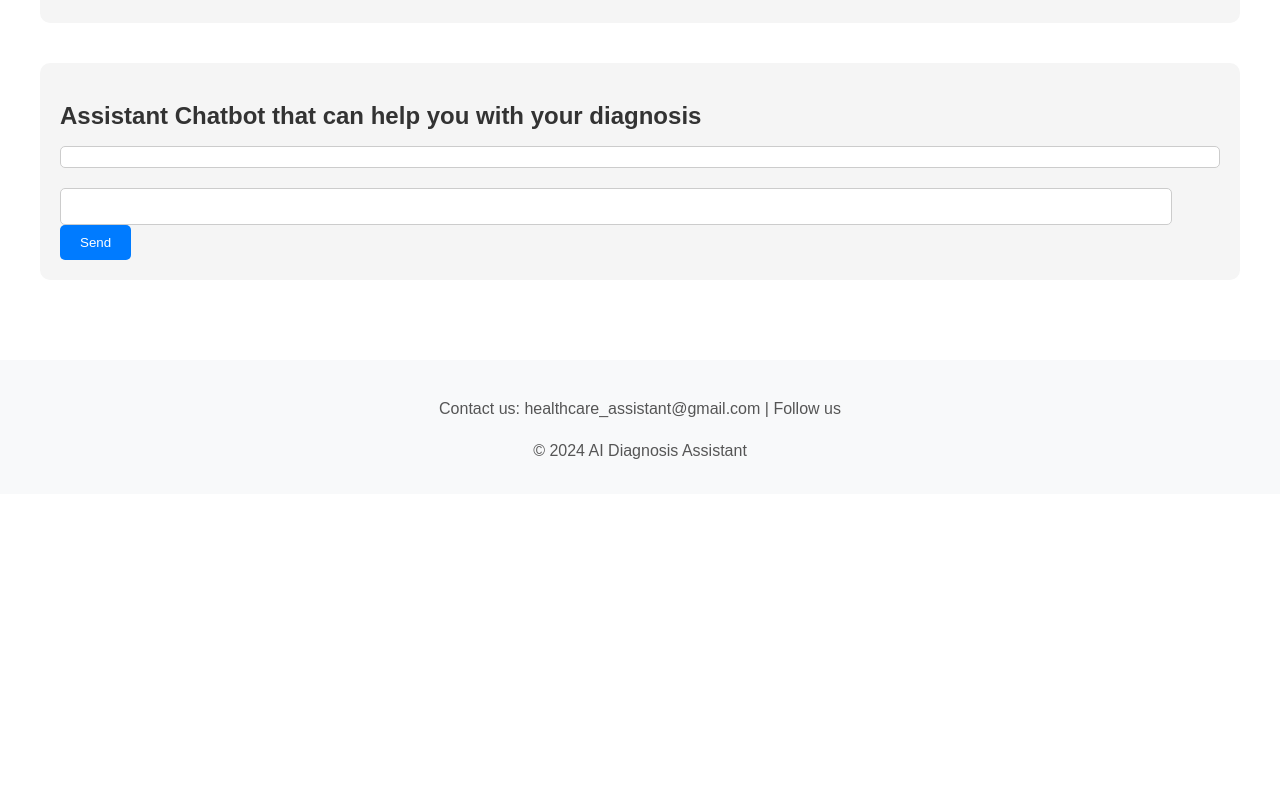
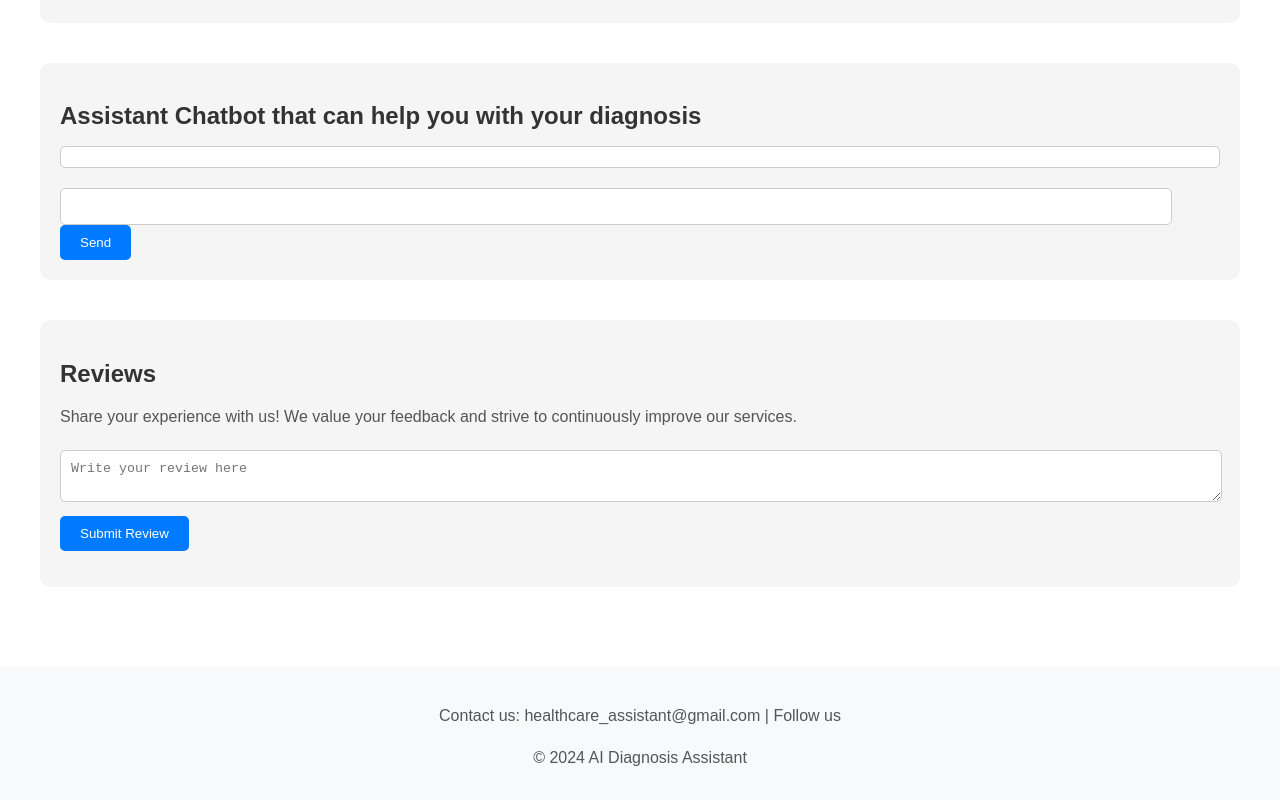
Before and after one commit to BoshkaS/AI-diagnosis-assistant, a website: page index.html in a window 1280 px wide. Shown: the part 2983-3783 px from the top of the page. Before the commit the page ends 3477 px from the top, so only its background shows below. Drawn offline with Linux system fonts and the light colour scheme; no server answers.

Commit message:
added reviews

```diff
--- a/index.html
+++ b/index.html
@@ -2,6 +2,21 @@
 <html lang="en">
   <head>
     <script src="chat.js" defer></script>
+    <script>
+    function playAudio(audioId) {
+  var audio = document.getElementById(audioId);
+  var button = document.getElementById('playButton' + audioId.charAt(audioId.length - 1));
+
+  if (audio.paused) {
+      audio.play();
+      button.classList.add('playing');
+  } else {
+      audio.pause();
+      audio.currentTime = 0;
+      button.classList.remove('playing');
+  }
+}
+</script>
     <meta charset="UTF-8" />
     <meta name="viewport" content="width=device-width, initial-scale=1.0" />
     <title>AI Diagnosis Assistant</title>
@@ -229,6 +244,50 @@
             font-size: 16px;
         }
 
+        .chat-section {
+          background-color: #f5f5f5;
+          padding: 20px;
+          border-radius: 10px;
+          margin-bottom: 40px;
+        }
+
+        .chat-section h2 {
+          color: #333;
+          margin-bottom: 10px;
+        }
+
+        .chat-section p {
+          line-height: 1.6;
+          color: #555;
+          font-size: 16px;
+        }
+
+        .chat-section form {
+          margin-top: 20px;
+        }
+
+        .chat-section textarea {
+          width: calc(100% - 20px);
+          padding: 10px;
+          margin-bottom: 10px;
+          border: 1px solid #ccc;
+          border-radius: 5px;
+        }
+
+        .chat-section button {
+          padding: 10px 20px;
+          background-color: #007bff;
+          color: #fff;
+          border: none;
+          border-radius: 5px;
+          cursor: pointer;
+        }
+
+        .chat-section button:hover {
+          background-color: #0056b3;
+        }
+
+
 
     </style>
   </head>
@@ -237,6 +296,36 @@
     <audio id="first_audio" src="audio/first_audio.mp3" preload="auto"></audio>
     <audio id="second_audio" src="audio/second_audio.mp3" preload="auto"></audio>
     <audio id="third_audio" src="audio/third_audio.mp3" preload="auto"></audio>
+    <script>
+        function submitReview() {
+            const reviewInput = document.getElementById('reviewInput').value;
+
+            // Make a POST request to your backend to submit the review
+            fetch('/reviews', {
+                method: 'POST',
+                headers: {
+                    'Content-Type': 'application/json'
+                },
+                body: JSON.stringify({ content: reviewInput })
+            })
+            .then(response => {
+                if (!response.ok) {
+                    throw new Error('Failed to submit review');
+                }
+                return response.json();
+            })
+            .then(data => {
+                // Handle successful review submission (if needed)
+                console.log('Review submitted successfully:', data);
+                // You can update UI or display a success message here
+            })
+            .catch(error => {
+                // Handle errors
+                console.error('Error submitting review:', error);
+                // You can update UI or display an error message here
+            });
+        }
+    </script>
     <header>
             <h1>AI Diagnosis Project</h1>
         <p>Your trusted assistant for accurate healthcare diagnosis</p>
@@ -307,6 +396,19 @@
         <button id="button">Send</button>
         <script src="./chat.js"></script>
     </section>
+
+    <section id="reviews" class="chat-section">
+  <h2>Reviews</h2>
+  <p>Share your experience with us! We value your feedback and strive to continuously improve our services.</p>
+  <form id="reviewForm">
+    <textarea id="reviewInput" placeholder="Write your review here"></textarea>
+    <button type="button" onclick="submitReview()">Submit Review</button>
+  </form>
+  <ul id="reviewList"></ul>
+</section>
+
+
+
 </main>
 
 <footer>
@@ -314,22 +416,7 @@
     <p>&copy; 2024 AI Diagnosis Assistant</p>
 </footer>
 
-<script>
-    function playAudio(audioId) {
-    var audio = document.getElementById(audioId);
-    var button = document.getElementById('playButton' + audioId.charAt(audioId.length - 1));
-
-    if (audio.paused) {
-        audio.play();
-        button.classList.add('playing');
-    } else {
-        audio.pause();
-        audio.currentTime = 0;
-        button.classList.remove('playing');
-    }
-}
-
-</script>
+ <script src="chat.js"></script>
 
 </body>
 </html>
--- a/package.json
+++ b/package.json
@@ -11,6 +11,7 @@
   "dependencies": {
     "express": "^4.19.2",
     "openai": "^4.38.3",
-    "path": "^0.12.7"
+    "path": "^0.12.7",
+    "pg": "^8.11.5"
   }
 }
```
Also changed, not shown: server.js (+39 -0 lines), 1 other file.
